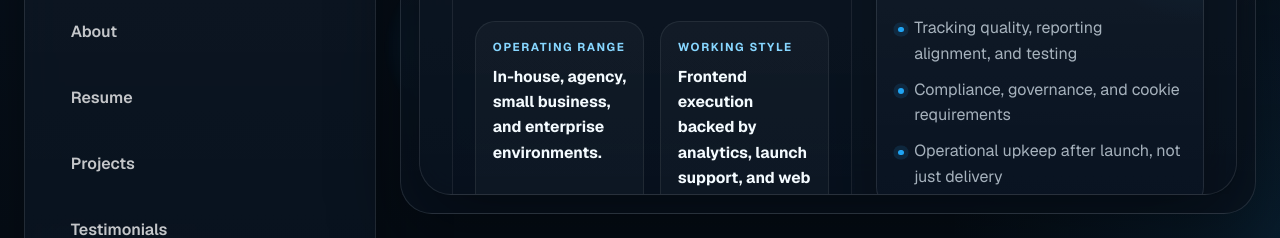
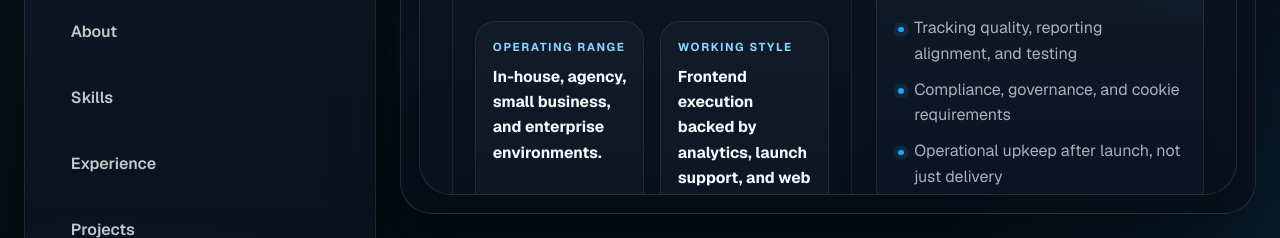
Before and after one commit to LandaverryDev/erick-landaverry-dev-portfolio, a Next.js app in the folder frontend/: page / in a window 1280 px wide. Shown: the part 562-800 px from the top of the page. Built offline with nearby package versions, Linux system fonts and the light colour scheme.

Commit message:
🔧 Splits resume into skills and experience.

```diff
--- a/frontend/app/page.tsx
+++ b/frontend/app/page.tsx
@@ -5,7 +5,8 @@ import { useEffect, useState } from "react";
 type SectionId =
   | "home"
   | "about"
-  | "resume"
+  | "skills"
+  | "experience"
   | "projects"
   | "testimonials"
   | "contact";
@@ -13,7 +14,8 @@ type SectionId =
 const sections: Array<{ id: SectionId; label: string }> = [
   { id: "home", label: "Home" },
   { id: "about", label: "About" },
-  { id: "resume", label: "Resume" },
+  { id: "skills", label: "Skills" },
+  { id: "experience", label: "Experience" },
   { id: "projects", label: "Projects" },
   { id: "testimonials", label: "Testimonials" },
   { id: "contact", label: "Contact" },
@@ -382,12 +384,52 @@ export default function Home() {
               </div>
             </article>
 
-            <article className={`content-panel ${activeSection === "resume" ? "is-active" : ""}`} id="resume">
+            <article className={`content-panel ${activeSection === "skills" ? "is-active" : ""}`} id="skills">
+              <div className="panel-inner">
+                <p className="panel-eyebrow">Skills</p>
+                <h2>Core competencies and technical depth.</h2>
+
+                <div className="resume-stack">
+                  <section className="resume-block">
+                    <div className="resume-block-header">
+                      <h3>Core Competencies</h3>
+                    </div>
+
+                    <div className="competency-list">
+                      {coreCompetencies.map((item) => (
+                        <article className="competency-card" key={item.title}>
+                          <p>
+                            <strong>{item.title}:</strong> {item.detail}
+                          </p>
+                        </article>
+                      ))}
+                    </div>
+                  </section>
+
+                  <section className="resume-block">
+                    <div className="resume-block-header">
+                      <h3>Technical Skills</h3>
+                    </div>
+                    <div className="skill-category-list">
+                      {skills.map((skill) => (
+                        <article className="skill-category-card" key={skill.category}>
+                          <p>
+                            <strong>{skill.category}:</strong> {skill.items.join(", ")}
+                          </p>
+                        </article>
+                      ))}
+                    </div>
+                  </section>
+                </div>
+              </div>
+            </article>
+
+            <article className={`content-panel ${activeSection === "experience" ? "is-active" : ""}`} id="experience">
               <div className="panel-inner">
                 <div className="resume-header">
                   <div>
-                    <p className="panel-eyebrow">Resume</p>
-                    <h2>Experience, strengths, and supporting skill depth.</h2>
+                    <p className="panel-eyebrow">Experience</p>
+                    <h2>Past roles and delivery scope.</h2>
                   </div>
                   <a
                     className="button-secondary resume-pdf-button"
@@ -400,32 +442,6 @@ export default function Home() {
                 </div>
 
                 <div className="resume-stack">
-                  <section className="resume-block">
-                    <div className="resume-block-header">
-                      <h3>Core Competencies & Technical Skills</h3>
-                    </div>
-
-                    <div className="competency-list">
-                      {coreCompetencies.map((item) => (
-                        <article className="competency-card" key={item.title}>
-                          <p>
-                            <strong>{item.title}:</strong> {item.detail}
-                          </p>
-                        </article>
-                      ))}
-                    </div>
-
-                    <div className="skill-category-list">
-                      {skills.map((skill) => (
-                        <article className="skill-category-card" key={skill.category}>
-                          <p>
-                            <strong>{skill.category}:</strong> {skill.items.join(", ")}
-                          </p>
-                        </article>
-                      ))}
-                    </div>
-                  </section>
-
                   <section className="resume-block">
                     <div className="resume-block-header">
                       <h3>Professional Experience</h3>
```
